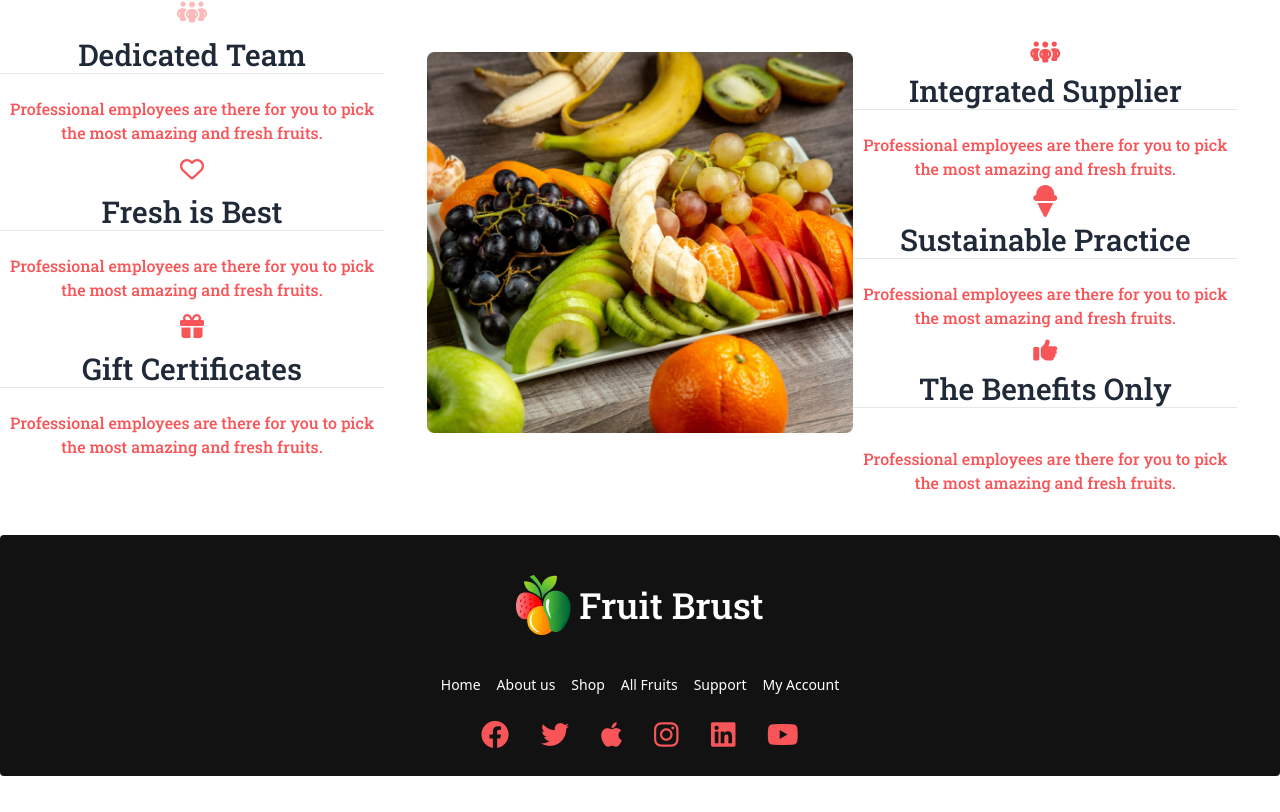
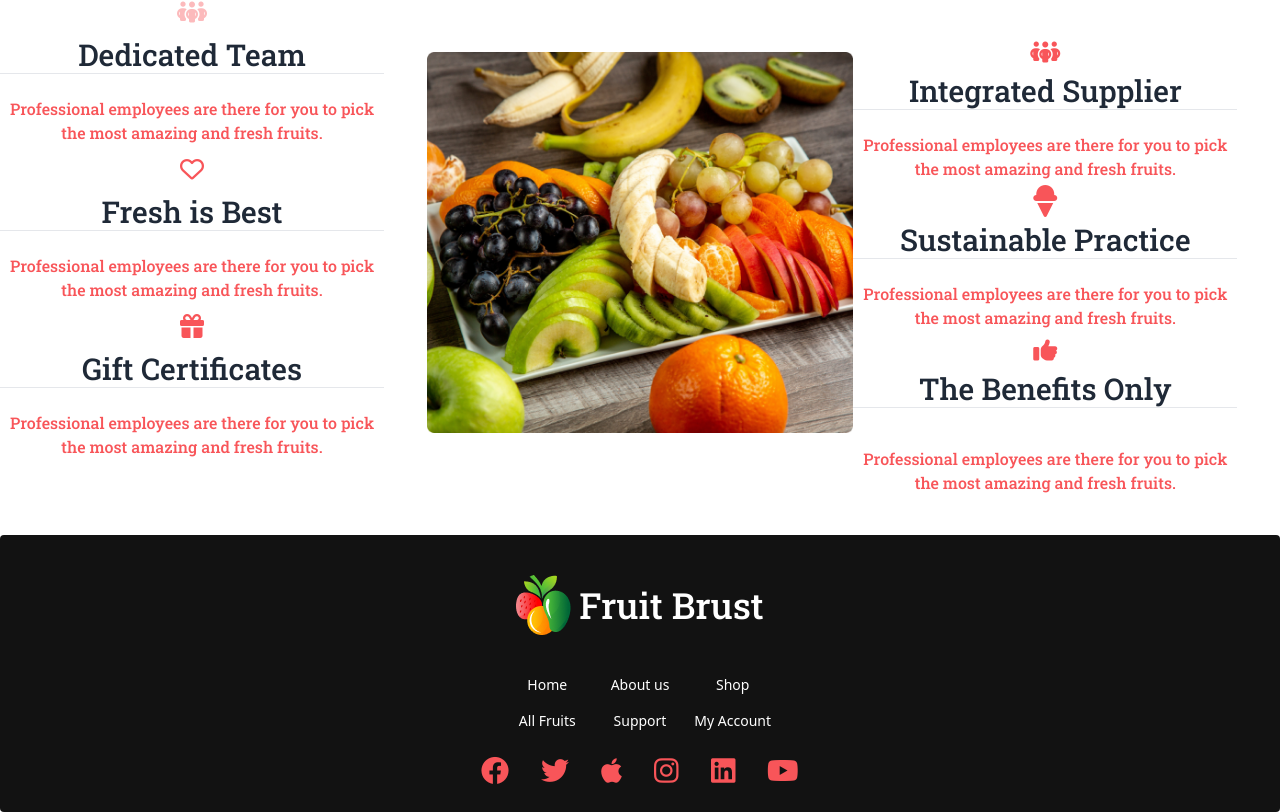
Before and after one commit to shahariarshan/A3-Assignment-fruits-brust, a plain HTML site: page index.html in a window 1280 px wide. Shown: the part 2744-3556 px from the top of the page. Before the commit the page ends 3520 px from the top, so only its background shows below. Drawn offline with nearby package versions, Linux system fonts and the light colour scheme.

Commit message:
footer section grided

```diff
--- a/index.html
+++ b/index.html
@@ -563,7 +563,7 @@
           <img src="images/logo.png" alt="">
           <h3 class="text-white text-4xl">Fruit Brust</h3>
         </div>
-        <div class="text-white grid grid-flow-col gap-4">
+        <div class="text-white grid grid-cols-3 gap-4">
           <a class="link link-hover">Home</a>
           <a class="link link-hover">About us</a>
           <a class="link link-hover">Shop</a>
```
